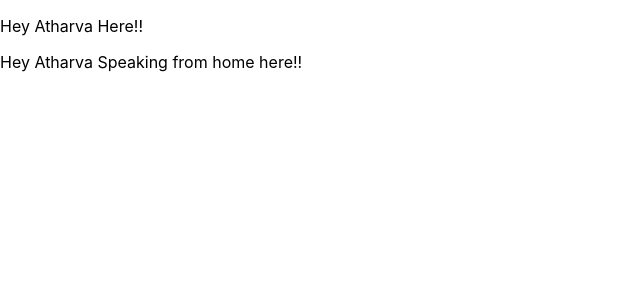
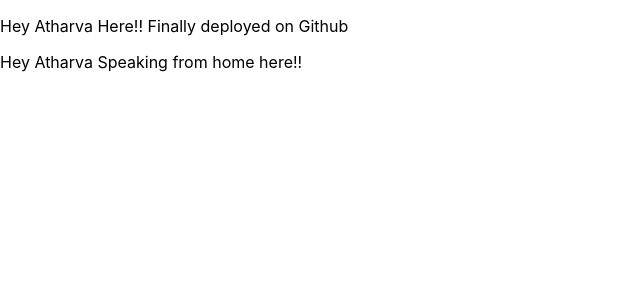
Before and after one commit to atharva-sardar02/atharvasardarportfolio, a React (Create React App) app: page / in a window 1280 px wide. Shown: the top 300 px of the page, without its empty margins (0-640 px from the left). Built offline with nearby package versions, Linux system fonts and the light colour scheme.

Commit message:
First change trial after deployment

```diff
--- a/src/App.tsx
+++ b/src/App.tsx
@@ -6,6 +6,7 @@
         <div>
             <p>
                 Hey Atharva Here!!
+                Finally deployed on Github
             </p>
             <Home/>
         </div>
```
